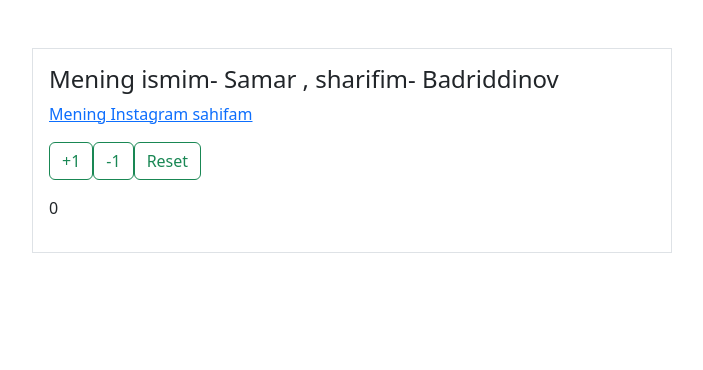
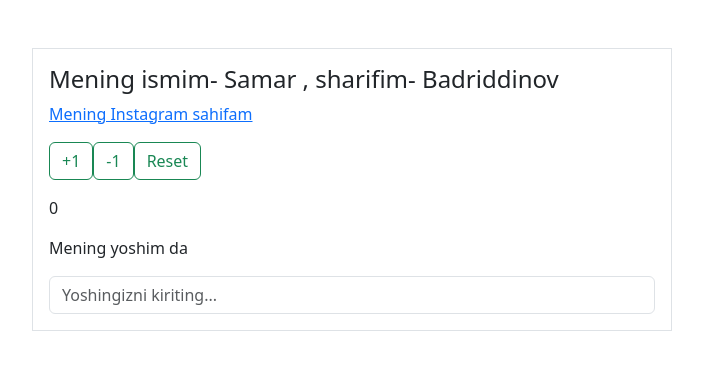
Before and after one commit to khayrullaevf/sammi.ac, a React (Create React App) app: page / in a window 1280 px wide. Shown: the top 370 px of the page, without its empty margins (288-991 px from the left). Built offline with nearby package versions, Linux system fonts and the light colour scheme.

Commit message:
OnChange()

```diff
--- a/src/States.js
+++ b/src/States.js
@@ -6,7 +6,9 @@ class ClassComp extends React.Component {
     super(props);
     this.state = {
       count: 0,
+      age:'',
     };
+
   }
 
   onPlus = () => {
@@ -24,6 +26,12 @@ class ClassComp extends React.Component {
       count: 0,
     });
   };
+  onAge=(e)=>{
+     this.setState({
+        age:e.target.value,
+
+     })
+  }
 
   render() {
     const { firstName, secondName, link } = this.props;
@@ -45,6 +53,12 @@ class ClassComp extends React.Component {
               Reset
             </button>
             <p className="mt-3">{this.state.count}</p>
+              <form >
+                <p className="mt-3">Mening yoshim {this.state.age} da</p>
+                <input onChange={this.onAge} type="text" className="form-control" placeholder="Yoshingizni kiriting..." />
+
+
+              </form>
           </div>
         </div>
       </div>
```
